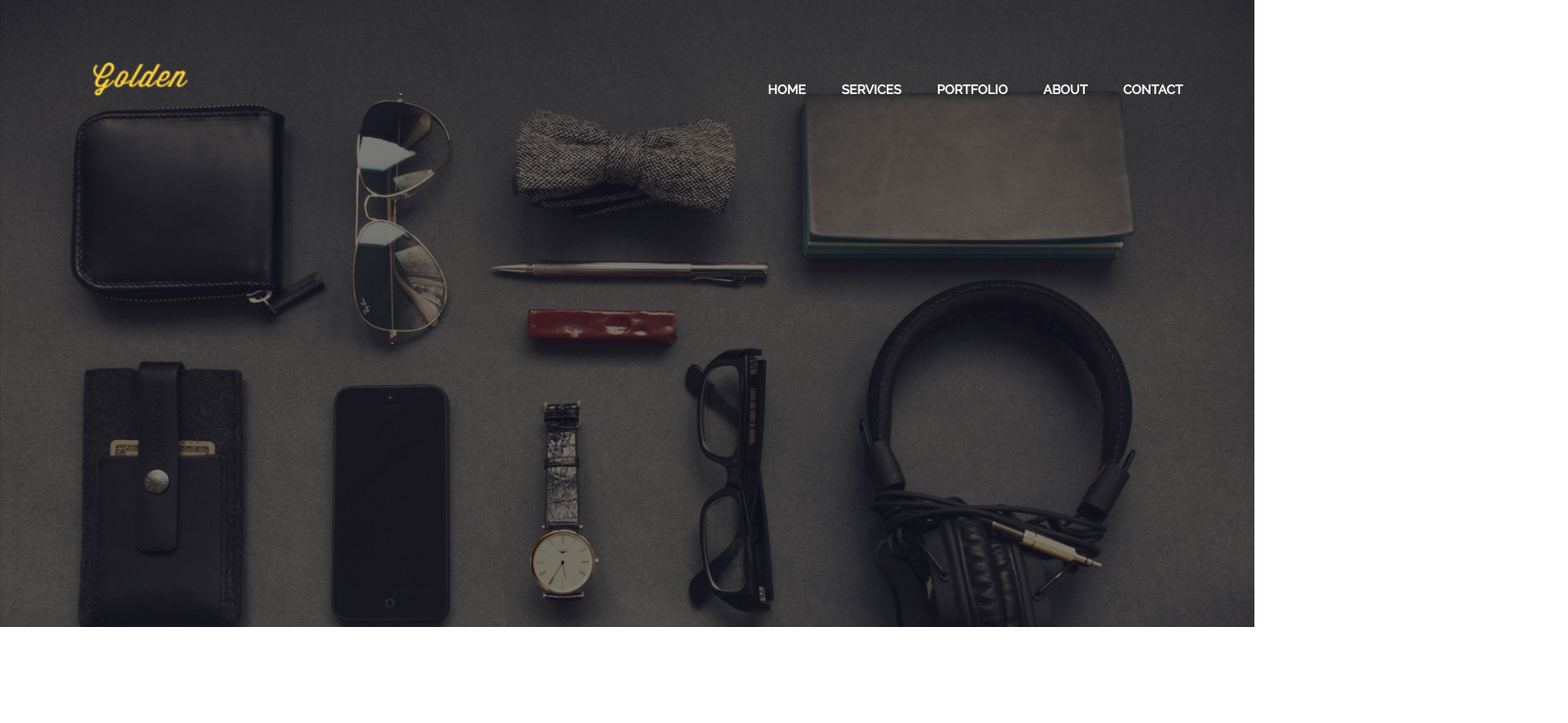
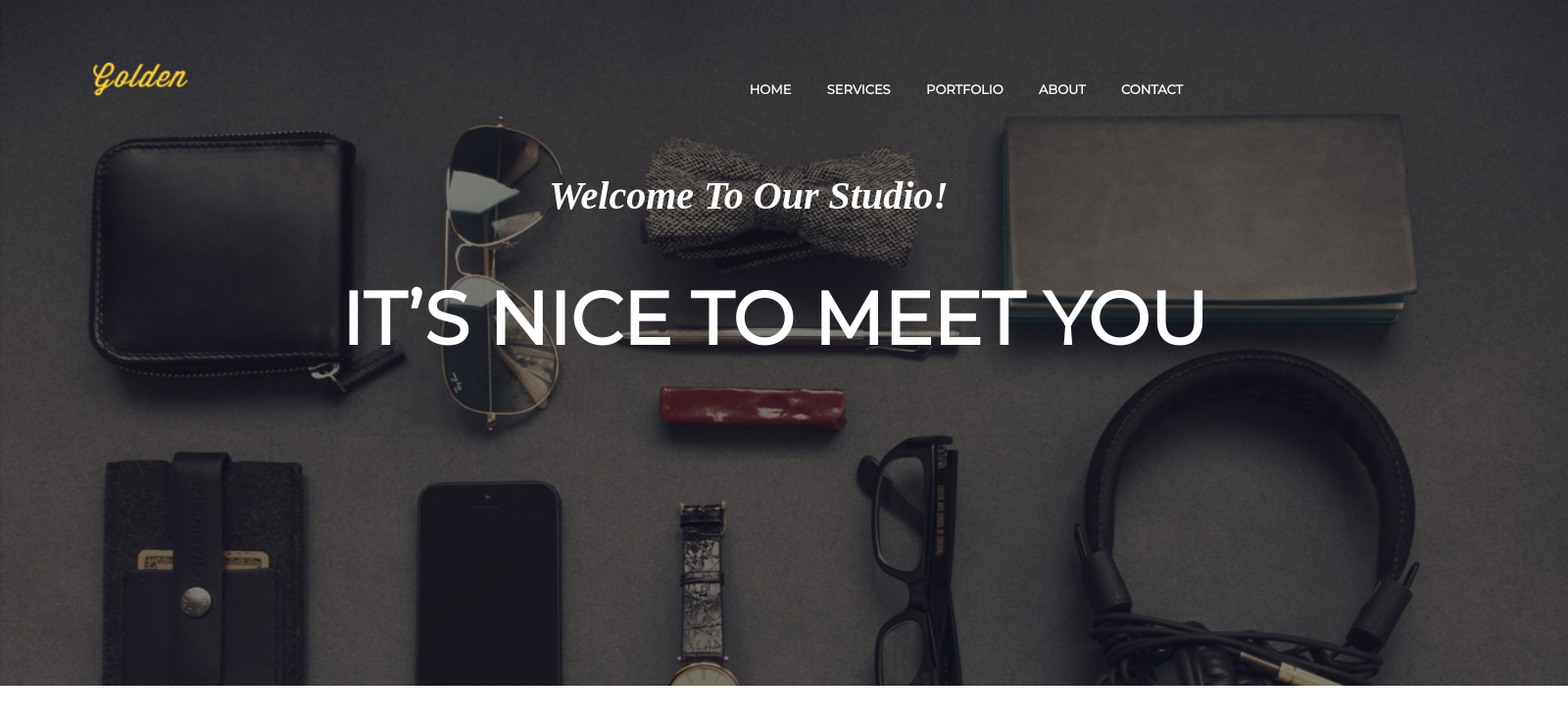
Before and after one commit to MiKolka7/dream-team-23, a plain HTML site: page index.html in a window 1280 px wide. Shown: the whole page at 98% size, 1600 px wide, since content can reach past the window. Drawn offline with Linux system fonts and the light colour scheme; some icons are missing; a web font is replaced by a local one.

Commit message:
First block is done

```diff
--- a/css/style.css
+++ b/css/style.css
@@ -24,10 +24,15 @@ ul {
 	list-style: square;
 }
 table {
-	border-collapse: collapse;
 	border-spacing: 0;
 }
 /* end reset browser styles */
+.clearfix::after{
+	content:'';
+	clear: both;
+	overflow: hidden;
+	display: block;
+}
 .wrap {}
 .header {
 	position: relative;
@@ -47,18 +52,26 @@ table {
 	height: 9px;
 	margin: 0 16px;
 	color: #fff;
-	font-family: Raleway;
+	font-family: Montserrat;
 	font-size: 13px;
 	font-weight: 600;
 	line-height: 24px;
 	text-transform: uppercase;
+	transition: all .3s ease-out;
 }
 .menu-item:hover {
+	opacity: 0.6;
+	cursor: pointer;
 	border-bottom: 1px solid #fff;
 }
 .icon-menu {}
 .icon-search {}
-.slide {}
+.slide {
+	background: url('../image/background_header.jpg');
+	background-size: cover;
+	width: 1600px;
+	height: 700px;
+}
 .main {
 	text-align: center;
 }
@@ -70,19 +83,39 @@ table {
 .title {
 	color: #303030;
 	text-align: center;
-	font-family: PlayfairDisplay;
+	font-family: Montserrat;
 	font-size: 30px;
 	font-style: italic;
 	line-height: 24px;
 }
 
 .article-title {
-	text-align: centre;
+	text-align: center;
 }
 .avtor {
 	width:15%;
 	border-radius:50% 50%;
-
+}
+.welcome{
+	/* Text style for "Welcome To Our" */
+	width: 30%;
+	height: 40%;
+	color: white;
+	font-family: Droid Serif;
+	font-size: 40px;
+	font-style: italic;
+	margin: 0 auto;
+	line-height: 10;
+}
+.NTMU{
+	/* Text style for "It’s nice to M" */
+	width: 56.5%;
+	color: white;
+	font-family: Montserrat;
+	font-size: 75px;
+	font-weight: 700;
+	text-transform: uppercase;
+	margin: 0 auto;
 }
 .container {
 
--- a/index.html
+++ b/index.html
@@ -6,26 +6,27 @@
     <link rel="stylesheet" href="css/reset.css">
     <link rel="stylesheet" href="css/style.css">
     <link href='https://fonts.googleapis.com/css?family=Raleway:500' rel='stylesheet' type='text/css'>
+    <link href='https://fonts.googleapis.com/css?family=Droid+Serif' rel='stylesheet' type='text/css'>
+    <link href='https://fonts.googleapis.com/css?family=Montserrat' rel='stylesheet' type='text/css'>
     </head>
 <body>
 <div class="new">
     <div class="wrap">
-
          <header class="header">
              <div class="header-top">
                 <img class="logo" src="image/Golden_logo.png" alt="">
-            <nav class="menu">
+                <nav class="menu clearfix">
                     <a href="" class="menu-item">Home</a>
                     <a href="" class="menu-item">Services</a>
                     <a href="" class="menu-item">Portfolio</a>
                     <a href="" class="menu-item">About</a>
-                <a href="" class="menu-item">Contact</a>
-                <i class="icon-menu"></i>
-                <i class="icon-search"></i>
+                    <a href="" class="menu-item">Contact</a> <i class="icon-menu"></i> <i class="icon-search"></i>
                 </nav>
             </div>
         </div>
+        </div>
             <figure class="slide">
-            <img src="image/background_header.jpg" alt="">
+                <h2 class="welcome">Welcome To Our Studio!</h2>
+                <h1 class="NTMU">It’s nice to Meet you</h1>
             </figure>
         </header>
```
Lines whose indentation alone changed are shown as unchanged.
